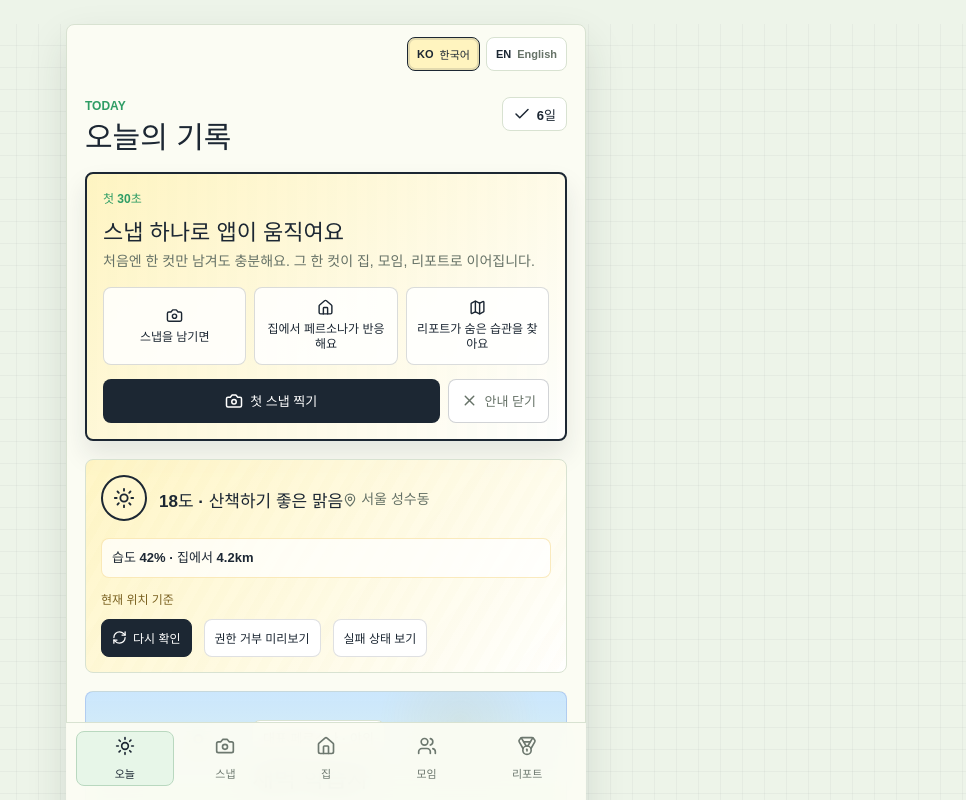
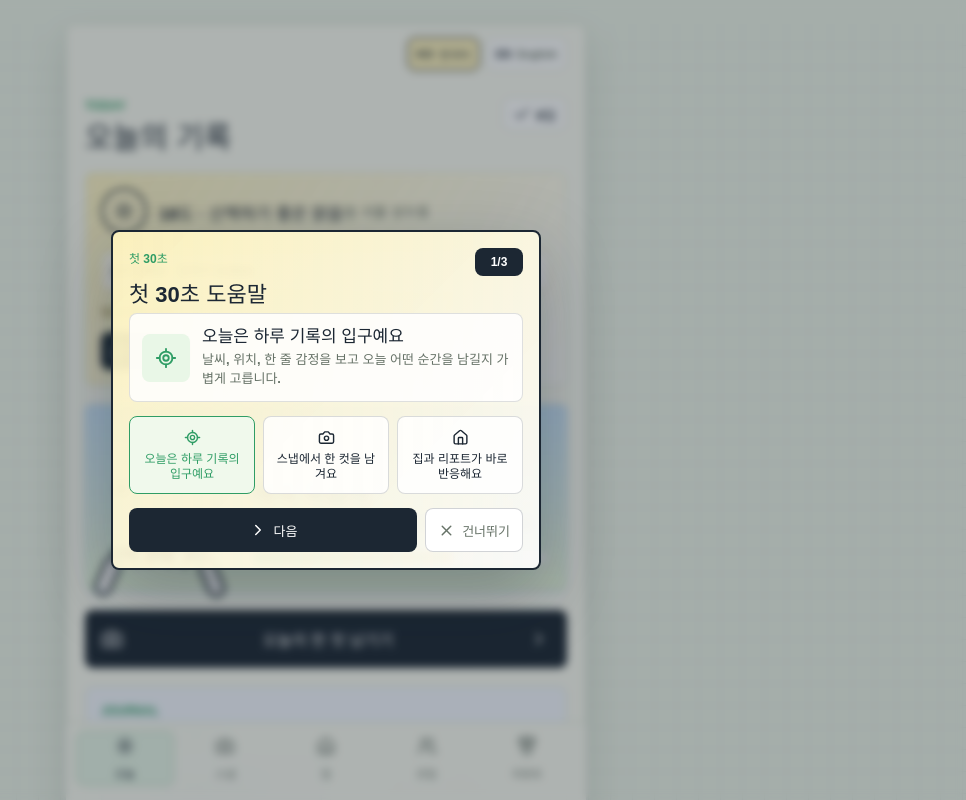
Before and after one commit to sgeniusk/habit, a React (Vite) app: page / in a window 1280 px wide. Shown: the top 800 px of the page, without its empty margins (314-1280 px from the left). Built offline with nearby package versions, Linux system fonts and the light colour scheme; a web font is replaced by a local one.

Commit message:
Turn first-run onboarding into guided popup

```diff
--- a/src/lib/i18n.ts
+++ b/src/lib/i18n.ts
@@ -19,12 +19,21 @@ export type TranslationKey =
   | "today.title"
   | "today.captureCta"
   | "today.onboarding.eyebrow"
+  | "today.onboarding.dialogTitle"
   | "today.onboarding.title"
   | "today.onboarding.body"
+  | "today.onboarding.stepTodayTitle"
+  | "today.onboarding.stepTodayBody"
+  | "today.onboarding.stepSnapTitle"
+  | "today.onboarding.stepSnapBody"
+  | "today.onboarding.stepRewardTitle"
+  | "today.onboarding.stepRewardBody"
   | "today.onboarding.stepSnap"
   | "today.onboarding.stepHome"
   | "today.onboarding.stepReport"
   | "today.onboarding.primary"
+  | "today.onboarding.next"
+  | "today.onboarding.skip"
   | "today.onboarding.dismiss"
   | "snap.title"
   | "snap.emptyPhoto"
@@ -87,13 +96,25 @@ const translations: Record<Locale, Record<TranslationKey, string>> = {
     "today.title": "오늘의 기록",
     "today.captureCta": "오늘의 한 컷 남기기",
     "today.onboarding.eyebrow": "첫 30초",
+    "today.onboarding.dialogTitle": "첫 30초 도움말",
     "today.onboarding.title": "스냅 하나로 앱이 움직여요",
     "today.onboarding.body":
       "처음엔 한 컷만 남겨도 충분해요. 그 한 컷이 집, 모임, 리포트로 이어집니다.",
+    "today.onboarding.stepTodayTitle": "오늘은 하루 기록의 입구예요",
+    "today.onboarding.stepTodayBody":
+      "날씨, 위치, 한 줄 감정을 보고 오늘 어떤 순간을 남길지 가볍게 고릅니다.",
+    "today.onboarding.stepSnapTitle": "스냅에서 한 컷을 남겨요",
+    "today.onboarding.stepSnapBody":
+      "사진을 고르고 필터, 스티커, 시간/횟수/페르소나 도장을 붙여 기록합니다.",
+    "today.onboarding.stepRewardTitle": "집과 리포트가 바로 반응해요",
+    "today.onboarding.stepRewardBody":
+      "저장하면 페르소나 집, 모임 추천, 리포트가 바로 업데이트됩니다.",
     "today.onboarding.stepSnap": "스냅을 남기면",
     "today.onboarding.stepHome": "집에서 페르소나가 반응해요",
     "today.onboarding.stepReport": "리포트가 숨은 습관을 찾아요",
     "today.onboarding.primary": "첫 스냅 찍기",
+    "today.onboarding.next": "다음",
+    "today.onboarding.skip": "건너뛰기",
     "today.onboarding.dismiss": "안내 닫기",
     "snap.title": "오늘의 한 컷",
     "snap.emptyPhoto": "스냅을 찍어보세요",
@@ -155,13 +176,25 @@ const translations: Record<Locale, Record<TranslationKey, string>> = {
     "today.title": "Today's record",
     "today.captureCta": "Capture today's moment",
     "today.onboarding.eyebrow": "First 30 seconds",
+    "today.onboarding.dialogTitle": "First 30-second guide",
     "today.onboarding.title": "One snap starts the loop",
     "today.onboarding.body":
       "One photo is enough to begin. That moment feeds Home, Meet, and Report.",
+    "today.onboarding.stepTodayTitle": "Today is your entry point",
+    "today.onboarding.stepTodayBody":
+      "Check the weather, place, and one-line feeling before choosing what to capture.",
+    "today.onboarding.stepSnapTitle": "Capture one moment in Snap",
+    "today.onboarding.stepSnapBody":
+      "Pick a photo, then add a filter, sticker, and time/count/persona stamps.",
+    "today.onboarding.stepRewardTitle": "Home and Report react right away",
+    "today.onboarding.stepRewardBody":
+      "Saving updates your persona home, meet suggestions, and report immediately.",
     "today.onboarding.stepSnap": "Capture a snap",
     "today.onboarding.stepHome": "Your persona reacts at home",
     "today.onboarding.stepReport": "Report finds hidden habits",
     "today.onboarding.primary": "Take first snap",
+    "today.onboarding.next": "Next",
+    "today.onboarding.skip": "Skip",
     "today.onboarding.dismiss": "Hide guide",
     "snap.title": "Today's snap",
     "snap.emptyPhoto": "Take a snap",
--- a/src/styles.css
+++ b/src/styles.css
@@ -175,13 +175,86 @@ p {
   box-shadow: 0 14px 26px rgba(28, 39, 51, 0.1);
 }
 
+.onboarding-scrim {
+  position: fixed;
+  inset: 0;
+  z-index: 60;
+  display: grid;
+  align-items: end;
+  justify-items: center;
+  padding: 18px 14px 96px;
+  background: rgba(28, 39, 51, 0.34);
+  backdrop-filter: blur(4px);
+}
+
+.onboarding-dialog {
+  width: min(430px, 100%);
+  box-shadow: 0 24px 70px rgba(16, 24, 32, 0.28);
+}
+
 .onboarding-copy {
   display: grid;
   gap: 5px;
+}
+
+.onboarding-dialog-topline {
+  display: flex;
+  align-items: center;
+  justify-content: space-between;
+  gap: 10px;
+}
+
+.onboarding-dialog-topline span {
+  display: inline-grid;
+  place-items: center;
+  min-height: 28px;
+  min-width: 48px;
+  padding: 0 8px;
+  border-radius: 8px;
+  background: var(--ink);
+  color: #ffffff;
+  font-size: 12px;
+  font-weight: 950;
 }
 
 .onboarding-copy h2 {
   font-size: 22px;
+}
+
+.onboarding-step-callout {
+  display: grid;
+  grid-template-columns: 48px minmax(0, 1fr);
+  gap: 12px;
+  align-items: center;
+  padding: 12px;
+  border: 1px solid rgba(28, 39, 51, 0.14);
+  border-radius: 8px;
+  background: rgba(255, 255, 255, 0.86);
+}
+
+.onboarding-step-icon {
+  display: grid;
+  place-items: center;
+  width: 48px;
+  height: 48px;
+  border-radius: 8px;
+  background: #e9f7e7;
+  color: var(--leaf);
+}
+
+.onboarding-step-callout h3 {
+  margin: 0 0 4px;
+  color: var(--ink);
+  font-size: 17px;
+  line-height: 1.25;
+}
+
+.onboarding-step-callout p {
+  margin: 0;
+  color: var(--muted);
+  font-size: 13px;
+  font-weight: 800;
+  line-height: 1.45;
 }
 
 .onboarding-steps {
@@ -207,6 +280,12 @@ p {
   text-align: center;
 }
 
+.onboarding-steps span.is-active {
+  border-color: var(--leaf);
+  background: #f0f9ec;
+  color: var(--leaf);
+}
+
 .onboarding-actions {
   display: grid;
   grid-template-columns: minmax(0, 1fr) auto;
@@ -238,6 +317,13 @@ p {
   border: 1px solid rgba(28, 39, 51, 0.2);
   background: #ffffff;
   color: var(--muted);
+}
+
+@media (min-width: 720px) {
+  .onboarding-scrim {
+    align-items: center;
+    padding: 24px;
+  }
 }
 
 .hero-band,
--- a/src/views/TodayView.tsx
+++ b/src/views/TodayView.tsx
@@ -7,7 +7,6 @@ import {
   Droplets,
   Home,
   LocateFixed,
-  Map,
   MapPin,
   MessageCircle,
   PenLine,
@@ -28,7 +27,7 @@ import {
   type JournalDraft,
   type JournalMode
 } from "../lib/journalEngine";
-import { t } from "../lib/i18n";
+import { t, type TranslationKey } from "../lib/i18n";
 import { findHiddenHabitInsights } from "../lib/personaEngine";
 import {
   buildWeatherCardState,
@@ -42,6 +41,27 @@ import {
 import type { Locale, SnapRecord } from "../types/habit";
 
 const defaultWeatherAdapter = createAutoWeatherAdapter();
+const onboardingGuideSteps: {
+  titleKey: TranslationKey;
+  bodyKey: TranslationKey;
+  Icon: typeof Camera;
+}[] = [
+  {
+    titleKey: "today.onboarding.stepTodayTitle",
+    bodyKey: "today.onboarding.stepTodayBody",
+    Icon: LocateFixed
+  },
+  {
+    titleKey: "today.onboarding.stepSnapTitle",
+    bodyKey: "today.onboarding.stepSnapBody",
+    Icon: Camera
+  },
+  {
+    titleKey: "today.onboarding.stepRewardTitle",
+    bodyKey: "today.onboarding.stepRewardBody",
+    Icon: Home
+  }
+];
 
 export function TodayView({
   locale,
@@ -69,8 +89,11 @@ export function TodayView({
   const [weatherPermission, setWeatherPermission] = useState<WeatherPermissionState>("granted");
   const [weatherSnapshot, setWeatherSnapshot] = useState<WeatherSnapshot>(fallbackWeatherSnapshot);
   const [weatherSyncMessage, setWeatherSyncMessage] = useState("");
+  const [onboardingStep, setOnboardingStep] = useState(0);
   const weatherCard = buildWeatherCardState(weatherPermission, weatherSnapshot);
   const journalContext = buildWeatherJournalContext(weatherSnapshot);
+  const currentOnboardingStep = onboardingGuideSteps[onboardingStep];
+  const OnboardingIcon = currentOnboardingStep.Icon;
   const personaOpening =
     journalMode === "ai"
       ? buildJournalOpening(journalContext)
@@ -117,6 +140,15 @@ export function TodayView({
     setJournalLine("");
   }
 
+  function advanceOnboarding() {
+    setOnboardingStep((currentStep) => Math.min(currentStep + 1, onboardingGuideSteps.length - 1));
+  }
+
+  function startFirstSnapMission() {
+    onDismissOnboarding();
+    onSnap();
+  }
+
   return (
     <section className="screen today-screen" aria-labelledby="today-title">
       <div className="top-strip">
@@ -131,37 +163,67 @@ export function TodayView({
       </div>
 
       {showOnboarding ? (
-        <section className="onboarding-card" aria-labelledby="onboarding-title">
+        <div className="onboarding-scrim">
+          <section
+            className="onboarding-card onboarding-dialog"
+            role="dialog"
+            aria-modal="true"
+            aria-labelledby="onboarding-dialog-title"
+            aria-describedby="onboarding-step-body"
+          >
             <div className="onboarding-copy">
+              <div className="onboarding-dialog-topline">
                 <p className="eyebrow">{t(locale, "today.onboarding.eyebrow")}</p>
-            <h2 id="onboarding-title">{t(locale, "today.onboarding.title")}</h2>
-            <p>{t(locale, "today.onboarding.body")}</p>
+                <span>{`${onboardingStep + 1}/${onboardingGuideSteps.length}`}</span>
+              </div>
+              <h2 id="onboarding-dialog-title">{t(locale, "today.onboarding.dialogTitle")}</h2>
+              <div className="onboarding-step-callout">
+                <span className="onboarding-step-icon">
+                  <OnboardingIcon size={22} aria-hidden="true" />
+                </span>
+                <div>
+                  <h3>{t(locale, currentOnboardingStep.titleKey)}</h3>
+                  <p id="onboarding-step-body">{t(locale, currentOnboardingStep.bodyKey)}</p>
+                </div>
+              </div>
             </div>
             <div className="onboarding-steps" aria-label={t(locale, "today.onboarding.title")}>
-            <span>
-              <Camera size={17} aria-hidden="true" />
-              {t(locale, "today.onboarding.stepSnap")}
+              {onboardingGuideSteps.map((step, stepIndex) => {
+                const StepIcon = step.Icon;
+                return (
+                  <span
+                    key={step.titleKey}
+                    className={stepIndex === onboardingStep ? "is-active" : ""}
+                  >
+                    <StepIcon size={17} aria-hidden="true" />
+                    {t(locale, step.titleKey)}
                   </span>
-            <span>
-              <Home size={17} aria-hidden="true" />
-              {t(locale, "today.onboarding.stepHome")}
-            </span>
-            <span>
-              <Map size={17} aria-hidden="true" />
-              {t(locale, "today.onboarding.stepReport")}
-            </span>
+                );
+              })}
             </div>
             <div className="onboarding-actions">
-            <button type="button" className="onboarding-primary" onClick={onSnap}>
+              {onboardingStep < onboardingGuideSteps.length - 1 ? (
+                <button type="button" className="onboarding-primary" onClick={advanceOnboarding}>
+                  <ChevronRight size={18} aria-hidden="true" />
+                  <span>{t(locale, "today.onboarding.next")}</span>
+                </button>
+              ) : (
+                <button
+                  type="button"
+                  className="onboarding-primary"
+                  onClick={startFirstSnapMission}
+                >
                   <Camera size={18} aria-hidden="true" />
                   <span>{t(locale, "today.onboarding.primary")}</span>
                 </button>
+              )}
               <button type="button" className="onboarding-dismiss" onClick={onDismissOnboarding}>
                 <X size={17} aria-hidden="true" />
-              <span>{t(locale, "today.onboarding.dismiss")}</span>
+                <span>{t(locale, "today.onboarding.skip")}</span>
               </button>
             </div>
           </section>
+        </div>
       ) : null}
 
       <section className="weather-card" aria-label="오늘 날씨와 지역">
```
Also changed, not shown: 4 other files (tests, documents, lock files or other folders). Lines whose indentation alone changed are shown as unchanged.
